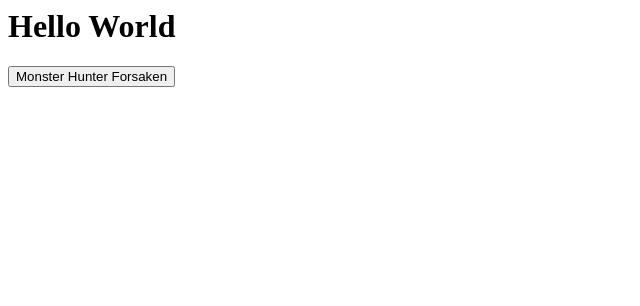
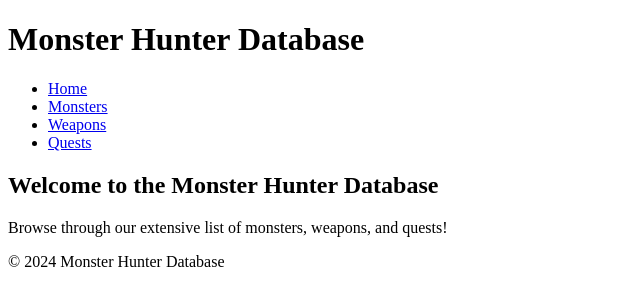
Before and after one commit to HijiKili/Monster-Hunter-Fanpage, a plain HTML site: page index.html in a window 1280 px wide. Shown: the whole page, without its empty margins (0-640 px from the left). Drawn offline with Linux system fonts and the light colour scheme.

Commit message:
Update index.html

```diff
--- a/index.html
+++ b/index.html
@@ -1,3 +1,34 @@
-<h1>Hello World</h1>
+<!DOCTYPE html>
+<html lang="en">
+<head>
+    <meta charset="UTF-8">
+    <meta name="viewport" content="width=device-width, initial-scale=1.0">
+    <meta http-equiv="X-UA-Compatible" content="IE=edge">
+    <title>Game Database</title>
+    <link rel="stylesheet" href="style.css">
+</head>
+<body>
+    <header>
+        <h1>Monster Hunter Database</h1>
+        <nav>
+            <ul>
+                <li><a href="#">Home</a></li>
+                <li><a href="#">Monsters</a></li>
+                <li><a href="#">Weapons</a></li>
+                <li><a href="#">Quests</a></li>
+            </ul>
+        </nav>
+    </header>
 
-<a href="/MHForsaken/Index.html"><button>Monster Hunter Forsaken</button></a>
+    <section>
+        <h2>Welcome to the Monster Hunter Database</h2>
+        <p>Browse through our extensive list of monsters, weapons, and quests!</p>
+    </section>
+
+    <footer>
+        <p>&copy; 2024 Monster Hunter Database</p>
+    </footer>
+
+    <script src="script.js"></script>
+</body>
+</html>
```
